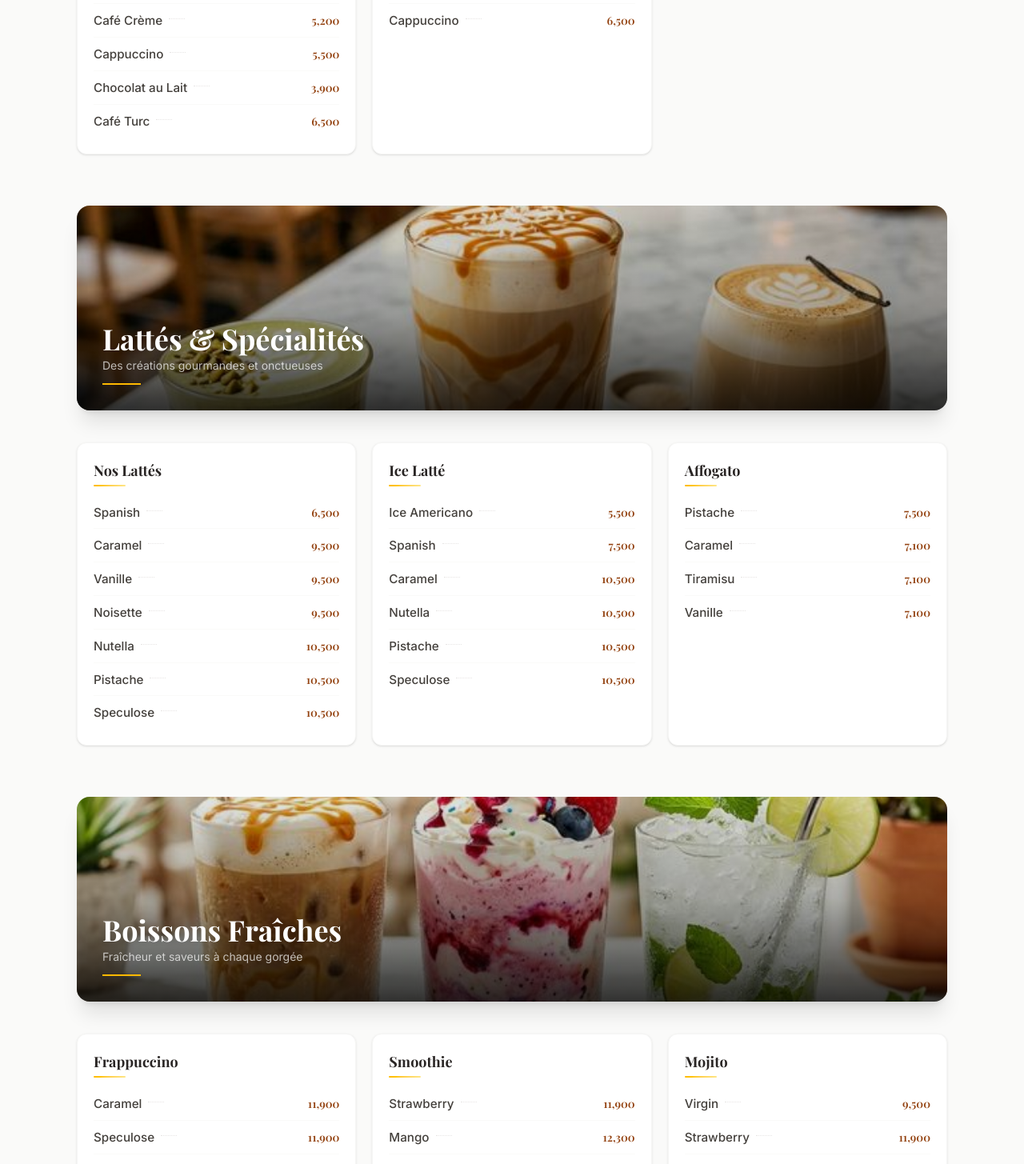
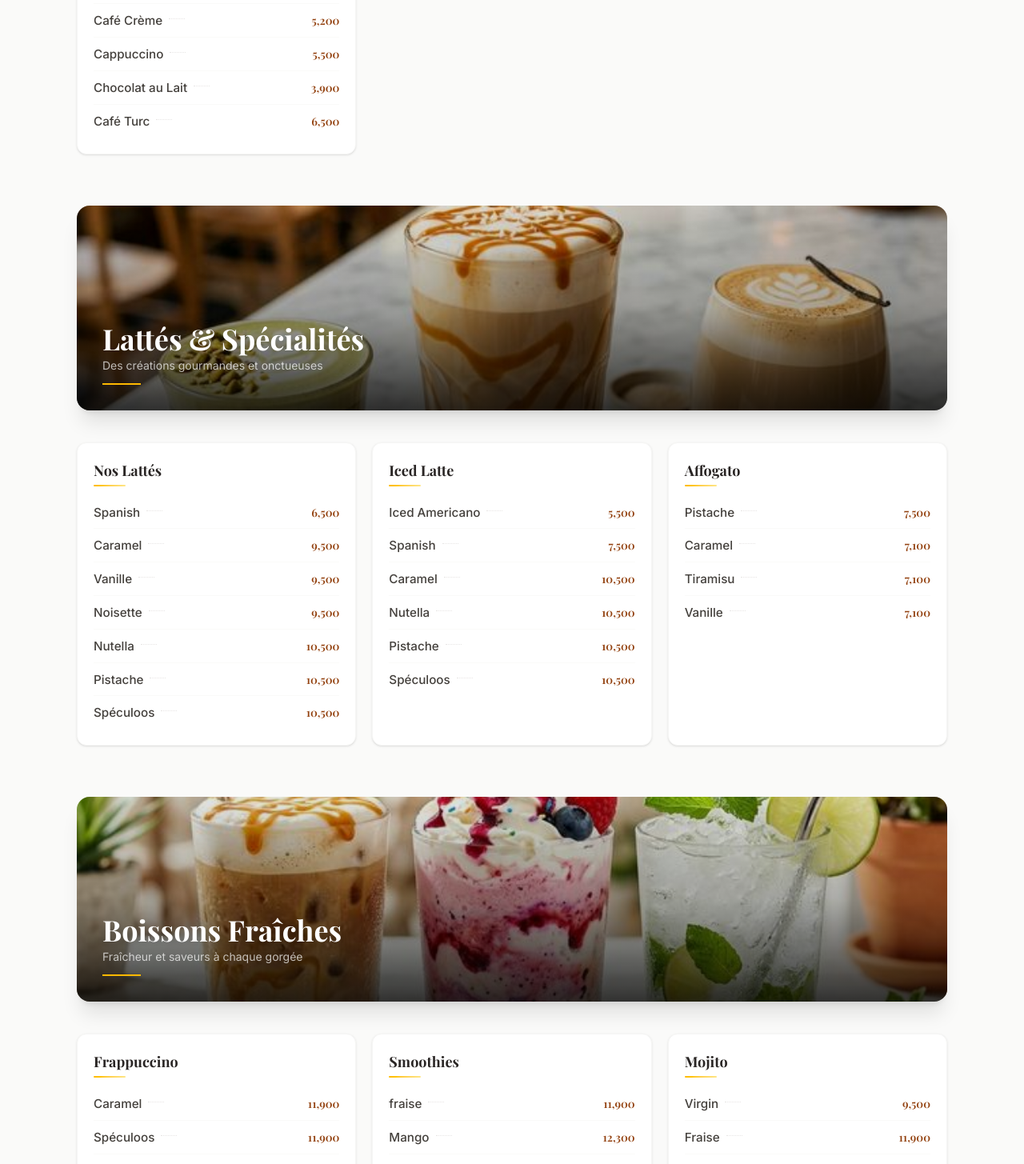
Before and after one commit to aminos14759/cafe, a React (Vite) app: page / in a window 1280 px wide. Shown: the part 2459-3914 px from the top of the page at 80% size. Built offline with nearby package versions, Linux system fonts and the light colour scheme; a web font is replaced by a local one.

Commit message:
changement de menu

```diff
--- a/src/App.jsx
+++ b/src/App.jsx
@@ -51,9 +51,9 @@ const menuSections = [
       {
         name: "Trio Breakfast",
         items: [
-          { name: "Toast Avocat & Eggs + Bol Granola + Café", price: "22,900" },
+          { name: "Toast Avocat & oeufs + Bol Granula + Café", price: "22,900" },
           { name: "Croissant Salé + Café au choix + Mini Jus", price: "12,600" },
-          { name: "French Toast Miel + Café au choix + Mini Jus", price: "14,900" },
+          { name: "pain perdu miel + Café au choix + Mini Jus", price: "14,900" },
         ],
       },
       {
@@ -90,16 +90,7 @@ const menuSections = [
           { name: "Café Turc", price: "6,500" },
         ],
       },
-      {
-        name: "Cafés Capsules",
-        items: [
-          { name: "Expresso", price: "4,900" },
-          { name: "Americano", price: "5,000" },
-          { name: "Cappucin", price: "5,300" },
-          { name: "Crème", price: "6,300" },
-          { name: "Cappuccino", price: "6,500" },
-        ],
-      },
+
     ],
   },
   {
@@ -116,18 +107,18 @@ const menuSections = [
           { name: "Noisette", price: "9,500" },
           { name: "Nutella", price: "10,500" },
           { name: "Pistache", price: "10,500" },
-          { name: "Speculose", price: "10,500" },
+          { name: "Spéculoos", price: "10,500" },
         ],
       },
       {
-        name: "Ice Latté",
+        name: "Iced Latte",
         items: [
-          { name: "Ice Americano", price: "5,500" },
+          { name: "Iced Americano", price: "5,500" },
           { name: "Spanish", price: "7,500" },
           { name: "Caramel", price: "10,500" },
           { name: "Nutella", price: "10,500" },
           { name: "Pistache", price: "10,500" },
-          { name: "Speculose", price: "10,500" },
+          { name: "Spéculoos", price: "10,500" },
         ],
       },
       {
@@ -150,17 +141,17 @@ const menuSections = [
         name: "Frappuccino",
         items: [
           { name: "Caramel", price: "11,900" },
-          { name: "Speculose", price: "11,900" },
+          { name: "Spéculoos", price: "11,900" },
           { name: "Nutella", price: "12,600" },
-          { name: "Caramel Speculose", price: "13,000" },
-          { name: "Nutella Speculose", price: "13,000" },
+          { name: "Caramel Spéculoos", price: "13,000" },
+          { name: "Nutella Spéculoos", price: "13,000" },
           { name: "Pistache", price: "12,600" },
         ],
       },
       {
-        name: "Smoothie",
+        name: "Smoothies",
         items: [
-          { name: "Strawberry", price: "11,900" },
+          { name: "fraise", price: "11,900" },
           { name: "Mango", price: "12,300" },
           { name: "Ananas", price: "11,900" },
           { name: "Framboise", price: "12,300" },
@@ -172,7 +163,7 @@ const menuSections = [
         name: "Mojito",
         items: [
           { name: "Virgin", price: "9,500" },
-          { name: "Strawberry", price: "11,900" },
+          { name: "Fraise", price: "11,900" },
           { name: "Framboise", price: "11,900" },
           { name: "Blueberry", price: "11,900" },
           { name: "Iced Fruit Passion", price: "12,800" },
@@ -186,7 +177,7 @@ const menuSections = [
           { name: "Pistache", price: "12,300" },
           { name: "Rosy", price: "11,800" },
           { name: "Nutella", price: "13,800" },
-          { name: "Speculose", price: "12,700" },
+          { name: "Spéculoos", price: "12,700" },
         ],
       },
     ],
@@ -210,10 +201,10 @@ const menuSections = [
         name: "Hot Chocolate",
         items: [
           { name: "Simple Chaud", price: "8,000" },
-          { name: "Speculose Chaud", price: "10,500" },
+          { name: "Spéculoos Chaud", price: "10,500" },
           { name: "Nutella Chaud", price: "10,500" },
           { name: "Tiramisu Chaud", price: "11,500" },
-          { name: "Fruit Sec Chaud", price: "14,500" },
+          { name: "Fruits Secs Chaud", price: "14,500" },
           { name: "Marshmallow", price: "11,000" },
         ],
       },
@@ -237,21 +228,21 @@ const menuSections = [
           { name: "Banane", price: "9,500" },
           { name: "Citron aux Amandes", price: "11,500" },
           { name: "Duo Fraise Banane", price: "11,900" },
-          { name: "Power", desc: "Dattes, banane, fruits secs", price: "15,900" },
+          { name: "Power", desc: "Dattes, Banane, fruits secs", price: "15,900" },
         ],
       },
     ],
   },
   {
-    title: "Sandwishes & Tacos",
-    subtitle: "Des sandwichs gourmands et généreux",
+    title: "Sandwiches & Tacos",
+    subtitle: "Des sandwiches gourmands et généreux",
     bannerImage: sandwichImg,
     categories: [
       {
-        name: "Sandwishes",
+        name: "Sandwiches",
         items: [
-          { name: "Crispy chiken", price: "14,200" },
-          { name: "Grillé chiken", price: "13,900" },
+          { name: "Crispy chicken", price: "14,200" },
+          { name: "Grillé chicken", price: "13,900" },
           { name: "Tunisien", price: "11,900" },
         ],
       },
@@ -274,11 +265,11 @@ const menuSections = [
         items: [
           { name: "Nutella", price: "14,800" },
           { name: "Brownie Pocket", price: "15,600" },
-          { name: "Buno Fruit Rouge", price: "16,800" },
+          { name: "Bueno Fruits Rouges", price: "16,800" },
         ],
       },
       {
-        name: "Pancake",
+        name: "Pancakes",
         items: [
           { name: "Nutella", price: "17,800" },
           { name: "Pistache", price: "18,900" },
@@ -292,7 +283,7 @@ const menuSections = [
           { name: "Caramel Banane", price: "16,400" },
           { name: "Lemon Marshmallow", price: "17,200" },
           { name: "Tiramisu", price: "17,600" },
-          { name: "Pistache Fruit Rouge", price: "18,700" },
+          { name: "Pistache Fruits Rouges", price: "18,700" },
         ],
       },
       {
@@ -301,7 +292,7 @@ const menuSections = [
           { name: "Cheesecake au Choix", price: "12,500" },
           { name: "Tiramisu Classique", price: "13,800" },
           { name: "Tiramisu au Choix", price: "15,800" },
-          { name: "San Sébastien", price: "14,800" },
+          { name: "Saint Sébastien", price: "14,800" },
           { name: "Fondant Chocolat", price: "10,900" },
         ],
       },
@@ -330,18 +321,18 @@ const menuSections = [
         ],
       },
       {
-        name: "Toste",
+        name: "Toast",
         items: [
-          { name: "Suman Eggs", price: "16,400" },
+          { name: "Saumon oeufs", price: "16,400" },
           { name: "Jambon Cheddar", price: "13,900" },
-          { name: "Avocat Suman", price: "19,900" },
+          { name: "Avocat Saumon", price: "19,900" },
         ],
       },
       {
         name: "Healthy Corner",
         items: [
           { name: "Rice Bowl", desc: "Riz aux fruits secs, salade, escalope grillé, œuf", price: "18,500" },
-          { name: "Protéine Bowl", desc: "Suman, avocat, salade, œuf, riz", price: "25,900" },
+          { name: "Protéine Bowl", desc: "Saumon, avocat, salade, œuf, riz", price: "25,900" },
         ],
       },
       {
@@ -349,13 +340,13 @@ const menuSections = [
         items: [
           { name: "César", price: "16,900" },
           { name: "Protéine", desc: "Quinoa, haricots rouges, œuf, salade verte", price: "22,400" },
-          { name: "Healthy Avocat", desc: "Avocat, salade verte, graines de chia, fruits secs", price: "17,800" },
+          { name: "Healthy Avocado", desc: "Avocat, salade verte, graines de chia, fruits secs", price: "17,800" },
         ],
       },
       {
         name: "Pâtes",
         items: [
-          { name: "Poutanesca", price: "15,900" },
+          { name: "Putanesca", price: "15,900" },
           { name: "Florentina", desc: "Blanche / Rosée / Rouge", price: "19,200" },
           { name: "Pesto alla Genovese", price: "21,800" },
         ],
@@ -365,7 +356,7 @@ const menuSections = [
         items: [
           { name: "Suprême Grillé", price: "19,200" },
           { name: "Panné Sauce Fromage", price: "21,800" },
-          { name: "Blanc Poulet Sauce Champignon", price: "23,400" },
+          { name: "Blanc de Poulet Sauce Champignon", price: "23,400" },
         ],
       },
       {
```
